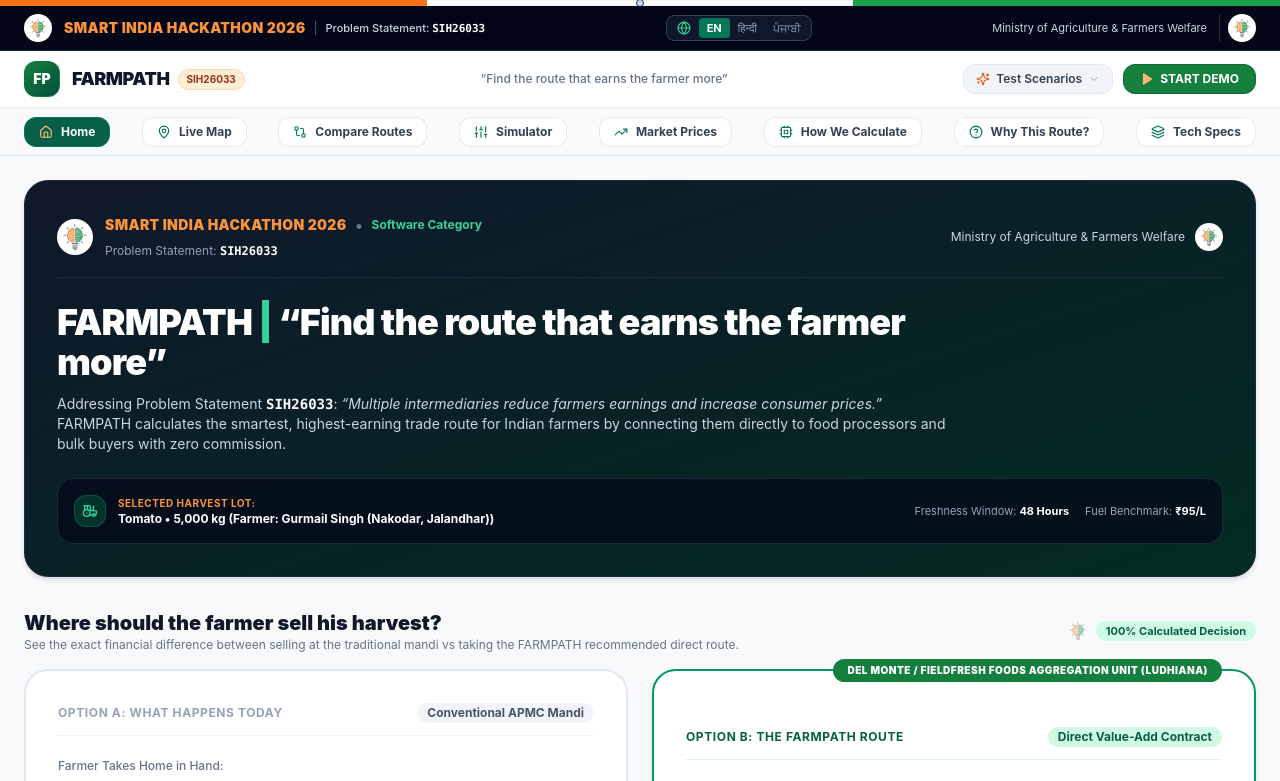
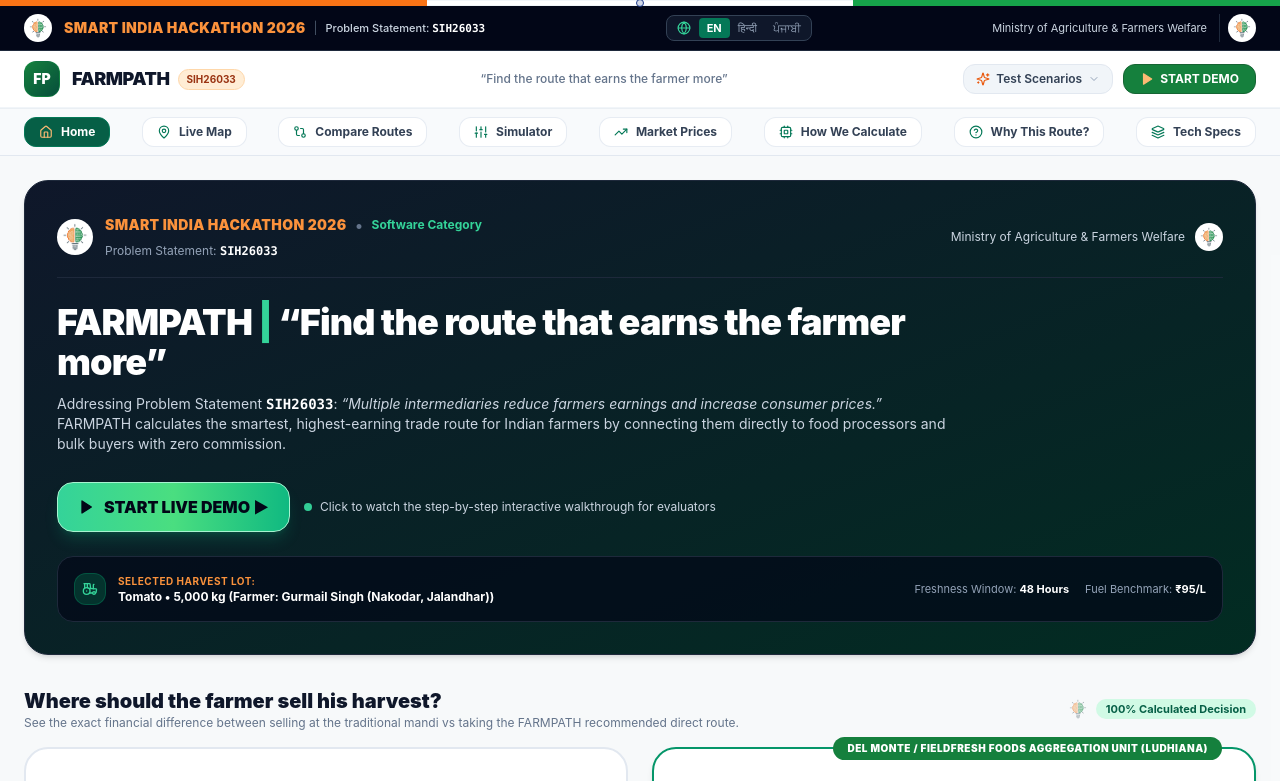
Before and after one commit to eshaansharma07/farmpath-sih2026, a Next.js app: page / in a window 1280 px wide. Shown: the top 781 px of the page. Built offline with nearby package versions, Linux system fonts and the light colour scheme.

Commit message:
feat: add prominent START LIVE DEMO button in hero banner

```diff
--- a/src/app/page.tsx
+++ b/src/app/page.tsx
@@ -20,7 +20,8 @@
   Sparkles,
   MapPin,
   RotateCcw,
-  Database
+  Database,
+  Play
 } from 'lucide-react';
 
 export default function ControlCenter() {
@@ -32,6 +33,7 @@
     updateConditions,
     resetConditions,
     t,
+    setIsDemoModalOpen,
   } = useSimulation();
 
   const optimal = results.optimalRoute;
@@ -121,6 +123,21 @@
           <p className="text-slate-300 text-xs sm:text-sm leading-relaxed">
             Addressing Problem Statement <strong className="text-white font-mono">SIH26033</strong>: <em>&ldquo;Multiple intermediaries reduce farmers earnings and increase consumer prices.&rdquo;</em> FARMPATH calculates the smartest, highest-earning trade route for Indian farmers by connecting them directly to food processors and bulk buyers with zero commission.
           </p>
+        </div>
+
+        {/* Big Prominent START DEMO Button */}
+        <div className="flex flex-wrap items-center gap-3.5 pt-1">
+          <button
+            onClick={() => setIsDemoModalOpen(true)}
+            className="px-5 py-3 rounded-2xl bg-gradient-to-r from-emerald-400 via-green-400 to-emerald-500 hover:from-emerald-300 hover:to-green-400 text-slate-950 font-black text-sm sm:text-base shadow-lg shadow-emerald-500/20 hover:shadow-emerald-500/40 flex items-center gap-2.5 transition-all transform hover:-translate-y-0.5 border border-emerald-200 cursor-pointer shrink-0"
+          >
+            <Play className="w-4 h-4 fill-slate-950 text-slate-950" />
+            <span>START LIVE DEMO ▶</span>
+          </button>
+          <div className="text-xs text-slate-300 flex items-center gap-2">
+            <span className="w-2 h-2 rounded-full bg-emerald-400 animate-pulse"></span>
+            <span>Click to watch the step-by-step interactive walkthrough for evaluators</span>
+          </div>
         </div>
 
         <div className="bg-slate-950/70 border border-slate-800 rounded-2xl p-4 flex flex-wrap items-center justify-between gap-3 text-xs">
```
